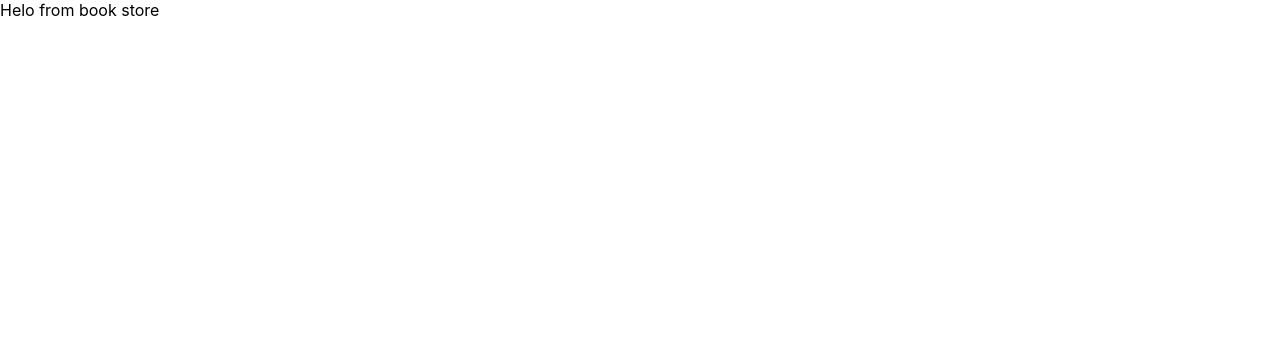
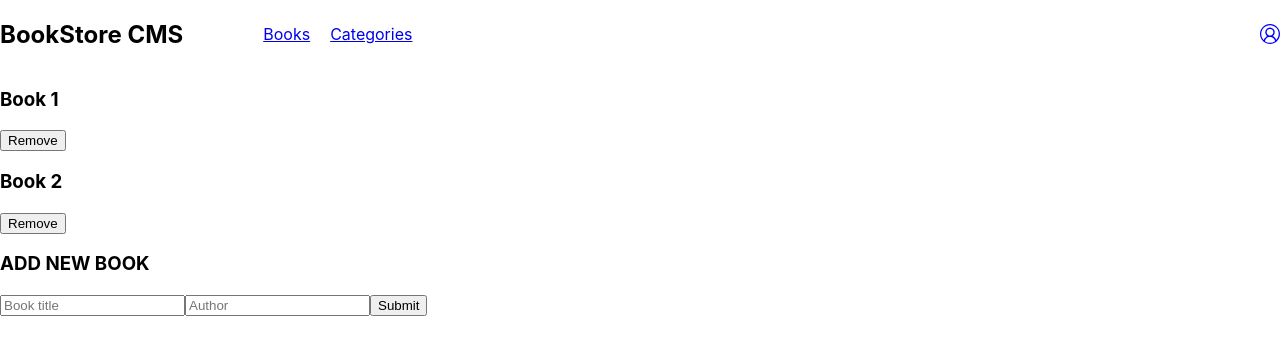
Before and after one commit to ndayishimiyeeric/book-store, a React (Create React App) app: page / in a window 1280 px wide. Shown: the top 354 px of the page. Built offline with nearby package versions, Linux system fonts and the light colour scheme.

Commit message:
Add routing

```diff
--- a/src/App.js
+++ b/src/App.js
@@ -1,7 +1,17 @@
+import React from 'react';
+import { Routes, Route } from 'react-router-dom';
+import Navbar from './components/Navbar';
+import Books from './components/Books';
+import Categories from './components/Categories';
+
 function App() {
   return (
-    <div className="App">
-      Helo from book store
+    <div className="container">
+      <Navbar />
+      <Routes>
+        <Route path="/" element={<Books />} />
+        <Route path="/categories" element={<Categories />} />
+      </Routes>
     </div>
   );
 }
```
